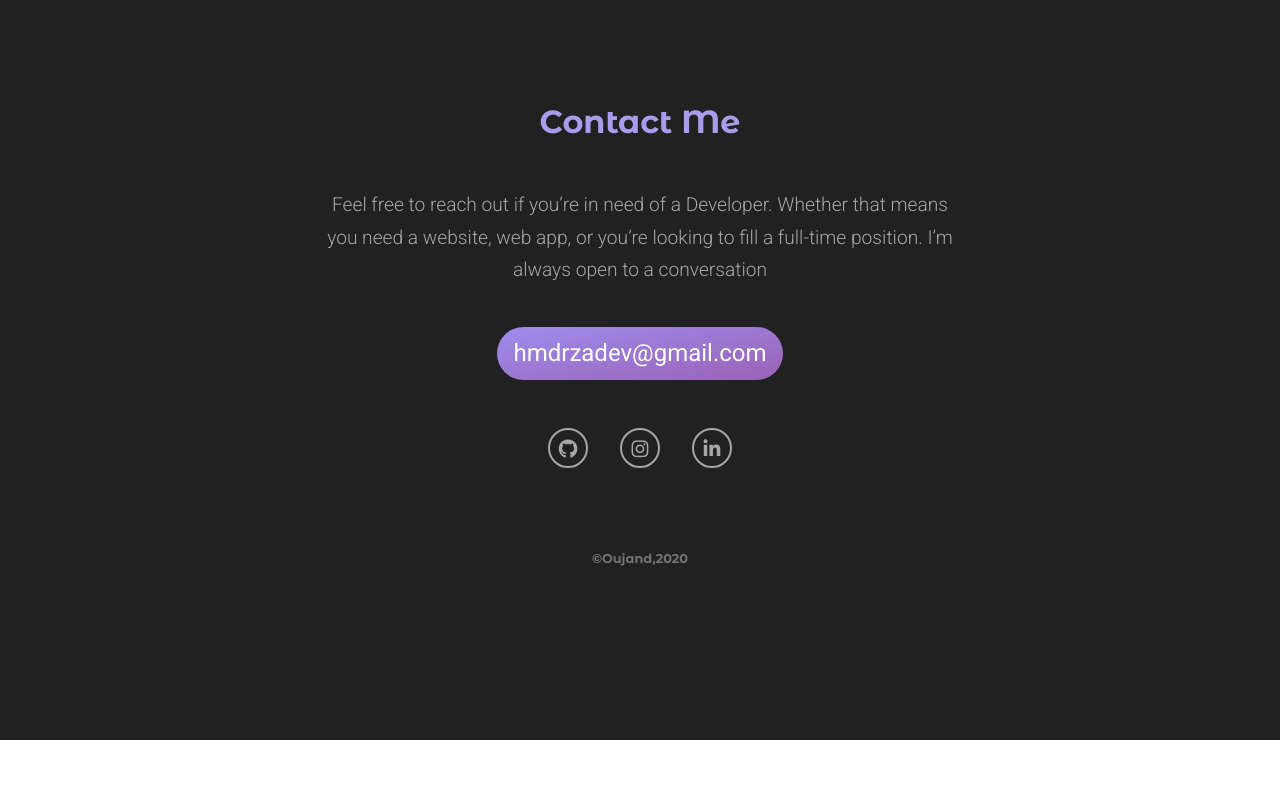
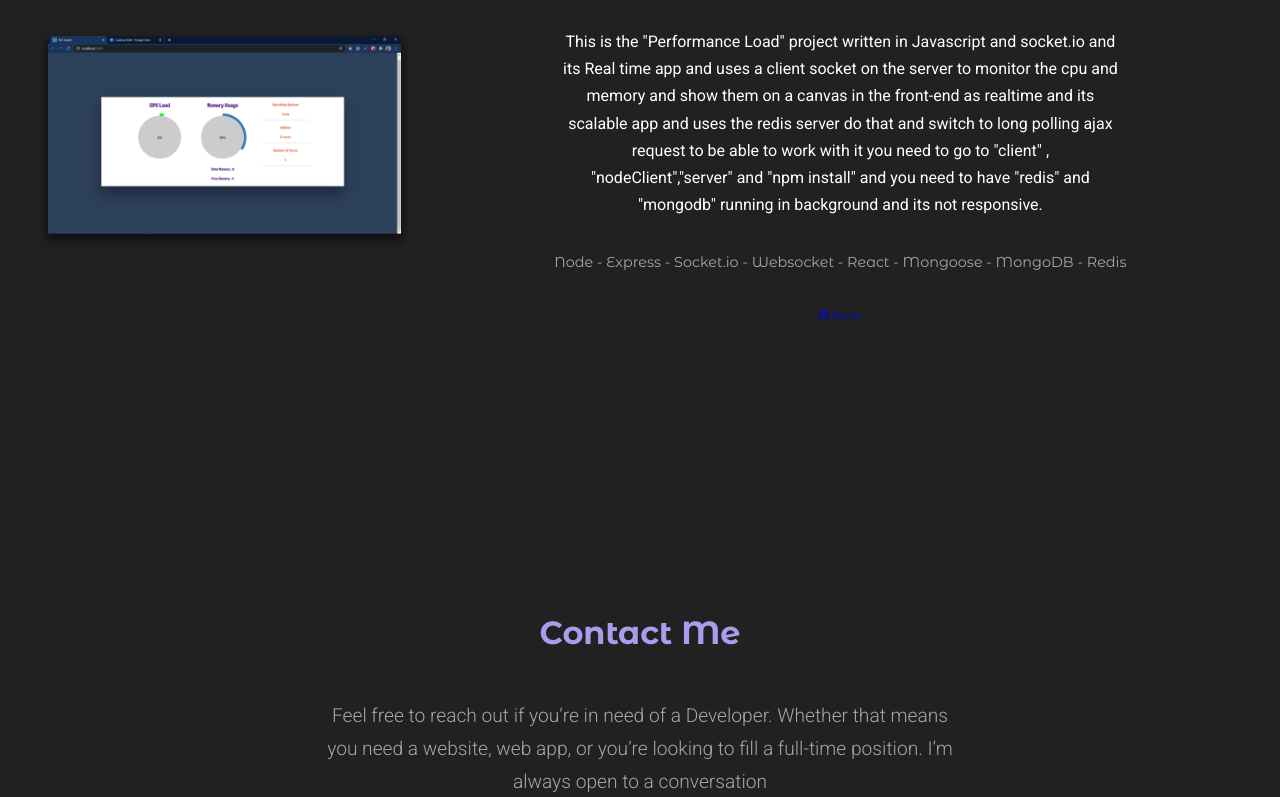
Before and after one commit to hmdrzaa11/portfolio, a React (Create React App) app: page / in a window 1280 px wide. Shown: the part 5787-6584 px from the top of the page. Built offline with nearby package versions, Linux system fonts and the light colour scheme.

Commit message:
added perfload app

```diff
--- a/src/data/projects.js
+++ b/src/data/projects.js
@@ -23,7 +23,7 @@ let projects = [
   {
     name: "Natours",
     description: `
-    This is the Movie "Natours" project written in Javascript and its my first fullstack project and it has a full feature API with json-web-token
+    This is the "Natours" project written in Javascript and its my first fullstack project and it has a full feature API with json-web-token
     authentication and sending Email and reset password and forgot password functionality it also has the Stripe in it
     `,
     githubLink: "https://github.com/hmdrzaa11/Natours-React",
@@ -33,7 +33,7 @@ let projects = [
   {
     name: "Chat",
     description: `
-    This is the Movie "Chat" project written in Javascript and express and socket.io and react and its going to ask you a username and then
+    This is the "Chat" project written in Javascript and express and socket.io and react and its going to ask you a username and then
     redirects you to the "Namespaces" and provided from the server and each of them contains some rooms and then you click on a room and go to it
     and it has the room total dynamically change you can go to other rooms and come back and also keep a history of each room for new users that
     join.
@@ -50,5 +50,26 @@ let projects = [
       "Styled-Components",
     ],
   },
+  {
+    name: "Performance Load",
+    description: `
+    This is the "Performance Load" project written in Javascript and socket.io and its Real time app and uses a client socket on the server to
+    monitor the cpu and memory and show them on a canvas in the front-end as realtime and its scalable app and uses the redis server do that
+    and switch to long polling ajax request to be able to work with it you need to go to "client" , "nodeClient","server" and "npm install"
+    and you need to have "redis" and "mongodb" running in background and its not responsive.
+    `,
+    githubLink: "https://github.com/hmdrzaa11/perfload",
+    image: "perfload.png",
+    stack: [
+      "Node",
+      "Express",
+      "Socket.io",
+      "Websocket",
+      "React",
+      "Mongoose",
+      "MongoDB",
+      "Redis",
+    ],
+  },
 ];
 export default projects;
```
Also changed, not shown: public/images/perfload.png (added), 1 other file (tests, documents, lock files or other folders).
